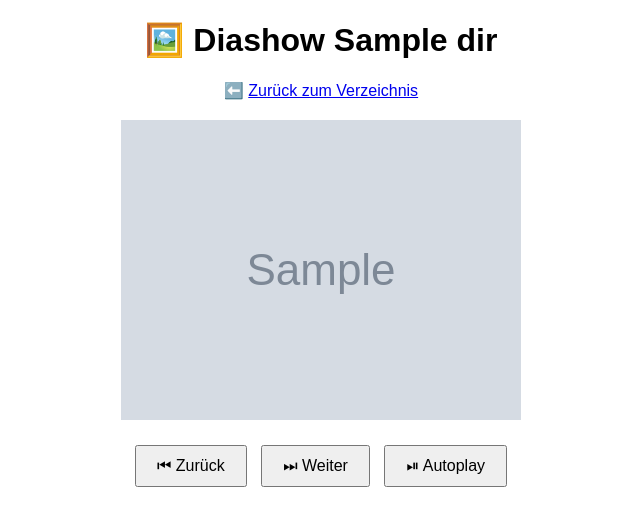
After one commit to EwaldGreif/homeassistant-addons, a Flask app: template eg_media_server/app/templates/slideshow.html in a window 1280 px wide. The commit adds this page. Shown: the top 526 px of the page, without its empty margins (319-959 px from the left). Run offline with Flask 3, Linux system fonts and the light colour scheme; the template is opened without the code that fills it: most values are stand-ins (such as "Sample title", 1, 10 or a date in 2020); grey boxes marked "Sample" are stand-in pictures.

Commit message:
Diashow.

```diff
--- a/eg_media_server/app/server.py
+++ b/eg_media_server/app/server.py
@@ -4,6 +4,9 @@ from flask import Flask, request, abort, render_template, send_file
 from urllib.parse import quote, unquote
 
 app = Flask(__name__)
+app.jinja_env.trim_blocks = True
+app.jinja_env.lstrip_blocks = True
+
 MEDIA_DIR = "/media"
 VIDEO_EXTENSIONS = ('.mp4', '.mov', '.avi')
 AUDIO_EXTENSIONS = ('.mp3', '.ogg', '.flac')
@@ -25,6 +28,7 @@ def serve(req_path):
 
     if os.path.isdir(abs_path):
         entries = []
+        imageCount = 0
         for name in sorted(os.listdir(abs_path)):
             entry_path = os.path.join(req_path, name).replace("\\", "/")
             url = "/" + quote(entry_path)
@@ -39,11 +43,12 @@ def serve(req_path):
                     entry_type = "audio"
                 elif ext.endswith(IMAGE_EXTENSIONS):
                     entry_type = "image"
+                    ++imageCount
             entries.append((name, entry_type, url))
         parent_path = get_parent(req_path)
         if parent_path is not None:
             parent_path = "/" + parent_path.strip("/")
-        return render_template("folder.html", dir="/" + req_path.strip("/"), entries=entries, parent_dir=parent_path)
+        return render_template("folder.html", dir="/" + req_path.strip("/"), entries=entries, images=imageCount, parent_dir=parent_path)
     else:
         if not abs_path or not os.path.isfile(abs_path):
             abort(404, "Datei nicht gefunden")
@@ -56,7 +61,7 @@ def play():
     file_path = request.args.get("file")
     abs_path = os.path.join(MEDIA_DIR, file_path.strip("/"))
     if not abs_path or not os.path.isfile(abs_path):
-        abort(404, "Datei nicht gefunden" + '#' + abs_path)
+        abort(404, "Datei nicht gefunden")
 
     mime_type, _ = mimetypes.guess_type(file_path)
     mime_type = mime_type or 'application/octet-stream'
@@ -67,5 +72,31 @@ def play():
     else:
         return send_file(abs_path, as_attachment=True)
 
+@app.route("/slideshow")
+def slideshow():
+    dir_path = request.args.get("dir")
+    abs_path = os.path.join(MEDIA_DIR, dir_path.strip("/"))
+    if not abs_path or not os.path.isdir(abs_path):
+        abort(404, "Verzeichnis nicht gefunden")
+
+    images = []
+    for name in sorted(os.listdir(abs_path)):
+        image_path = os.path.join(dir_path, name.strip("/"))
+        if os.path.isdir(os.path.join(abs_path, name)):
+            pass
+        else:
+            ext = name.lower()
+            if ext.endswith(VIDEO_EXTENSIONS):
+                pass
+            elif ext.endswith(AUDIO_EXTENSIONS):
+                pass
+            elif ext.endswith(IMAGE_EXTENSIONS):
+                images.append((image_path))
+
+    if len(images) < 2:
+        abort(400, "Nicht genug Bilder für eine Diashow")
+
+    return render_template("slideshow.html", images=images, dir=dir_path)
+
 if __name__ == "__main__":
     app.run(host="0.0.0.0", port=8090)
--- a/eg_media_server/app/templates/player.html
+++ b/eg_media_server/app/templates/player.html
@@ -9,8 +9,8 @@
   </style>
 </head>
 <body>
-  <h1>{{ file.split('/')[-1] }}</h1>
-
+  <h1>{{ file }}</h1>
+  <p><button onclick="history.back()">⬅ Zurück zum Verzeichnis</button></p>
   {% if mime.startswith('video/') %}
     <video controls autoplay>
       <source src="{{ file }}" type="{{ mime }}">
@@ -22,7 +22,5 @@
       Ihr Browser unterstützt dieses Audio nicht.
     </audio>
   {% endif %}
-
-  <p><button onclick="history.back()">⬅ Zurück zur Galerie</button></p>
 </body>
 </html>
--- /dev/null
+++ b/eg_media_server/app/templates/slideshow.html
@@ -0,0 +1,54 @@
+<!DOCTYPE html>
+<html lang="de">
+<head>
+  <meta charset="UTF-8">
+  <title>Diashow</title>
+  <style>
+    body { font-family: sans-serif; text-align: center; }
+    img { max-width: 90%; max-height: 80vh; margin: 20px auto; display: block; }
+    button { margin: 5px; padding: 10px 20px; font-size: 16px; }
+  </style>
+</head>
+<body>
+  <h1>🖼️ Diashow {{ dir }}</h1>
+  <p>⬅️ <a href="{{ dir }}">Zurück zum Verzeichnis</a></p>
+
+  <img id="slideshow" src="{{ images[0] }}" alt="Slideshow Bild">
+
+  <div>
+    <button onclick="prevImage()">⏮ Zurück</button>
+    <button onclick="nextImage()">⏭ Weiter</button>
+    <button onclick="toggleAutoplay()">⏯ Autoplay</button>
+  </div>
+
+  <script>
+    let current = 0;
+    let autoplay = null;
+    let interval = 3000; // Geschwindigkeit in ms (konfigurierbar)
+
+    const img = document.getElementById("slideshow");
+
+    function showImage(index) {
+      current = (index + images.length) % images.length;
+      img.src = images[current];
+    }
+
+    function nextImage() {
+      showImage(current + 1);
+    }
+
+    function prevImage() {
+      showImage(current - 1);
+    }
+
+    function toggleAutoplay() {
+      if (autoplay) {
+        clearInterval(autoplay);
+        autoplay = null;
+      } else {
+        autoplay = setInterval(nextImage, interval);
+      }
+    }
+  </script>
+</body>
+</html>
--- a/eg_media_server/config.json
+++ b/eg_media_server/config.json
@@ -1,6 +1,6 @@
 {
   "name": "EG Media Server",
-  "version": "1.0.13",
+  "version": "1.0.14",
   "slug": "eg_media_server",
   "description": "Ein minimaler Flask basierter Medien-Server aus /media",
   "arch": ["amd64", "armv7", "armhf", "aarch64"],
```
Also changed, not shown: eg_media_server/app/templates/folder.html (+11 -0 lines).
